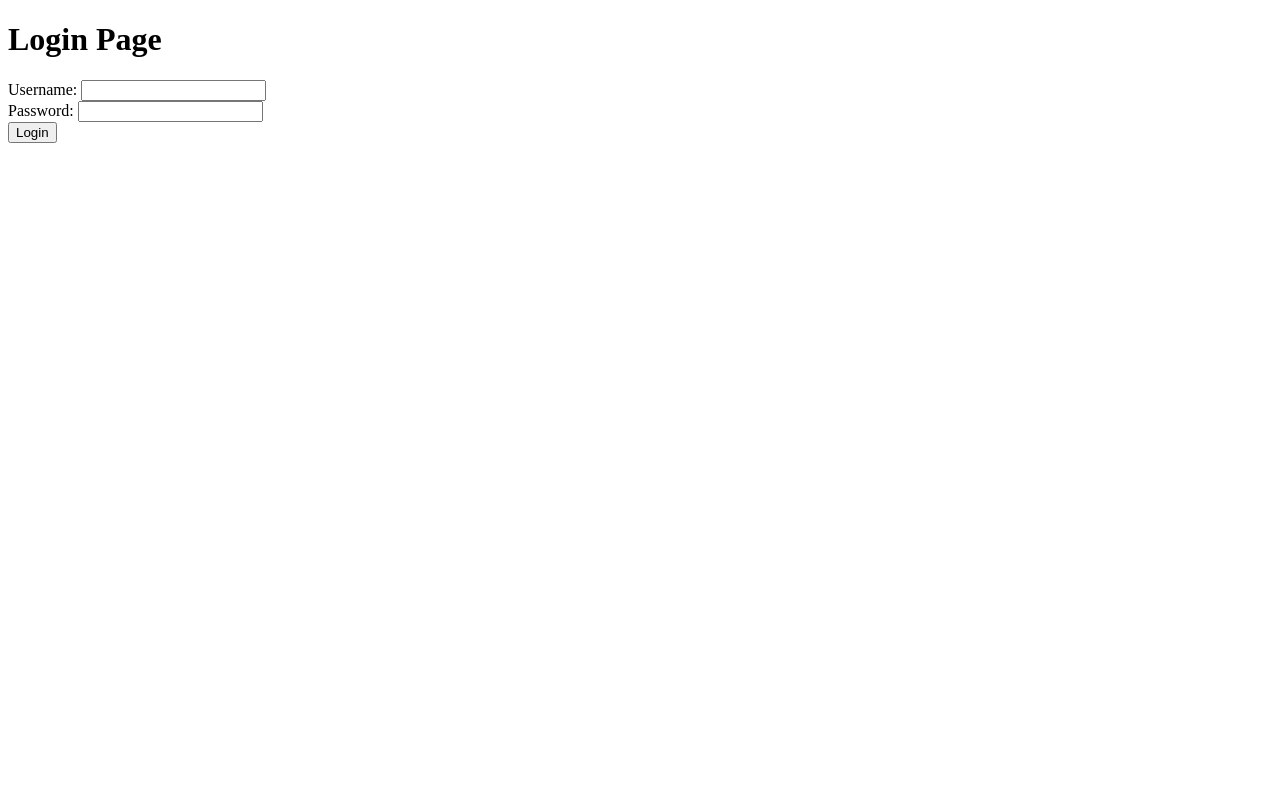
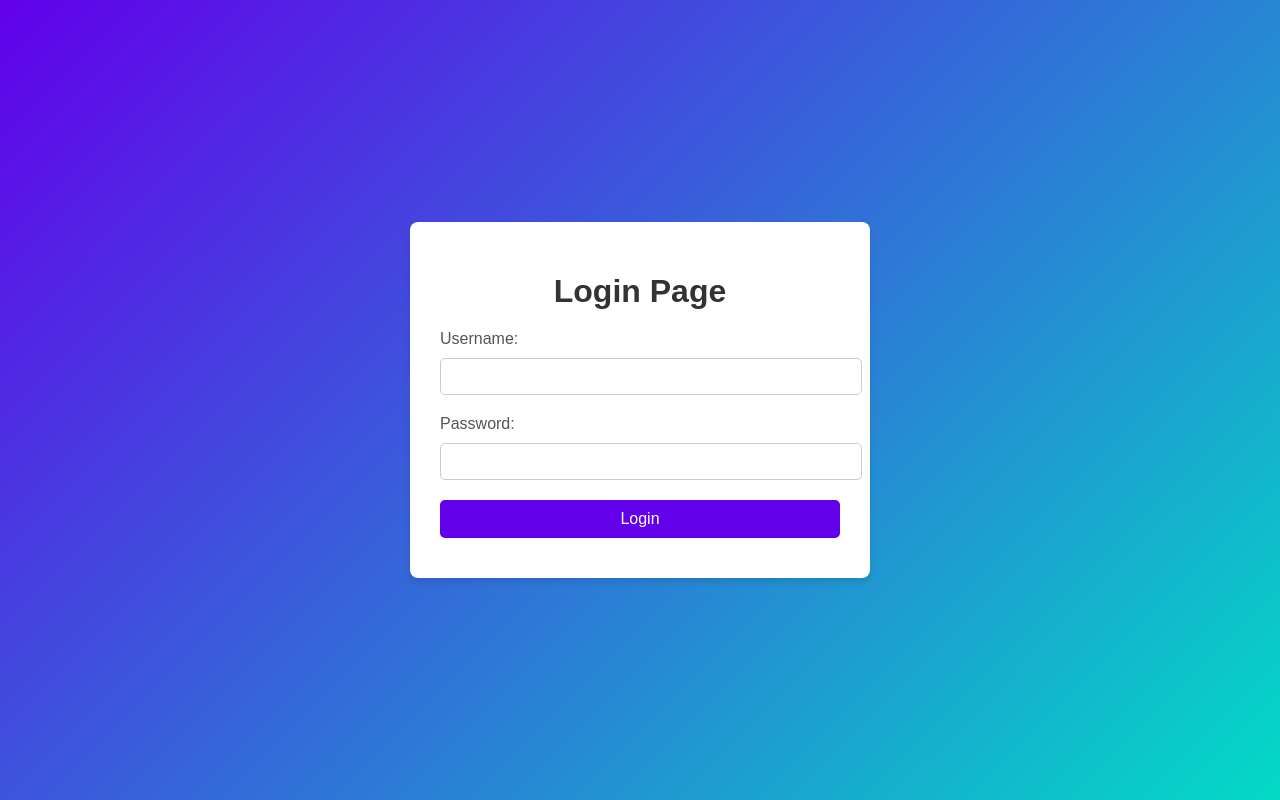
Before and after one commit to AchrfJR/front-end-course-tasks, a plain HTML site: page js-cookie/login.html in a window 1280 px wide. Drawn offline with Linux system fonts and the light colour scheme.

Commit message:
Update login.html

```diff
--- a/js-cookie/login.html
+++ b/js-cookie/login.html
@@ -5,10 +5,73 @@
     <meta name="viewport" content="width=device-width, initial-scale=1.0">
     <title>Login</title>
     <script src="script.js" defer></script>
+    <style>
+        body {
+            font-family: Arial, sans-serif;
+            margin: 0;
+            padding: 0;
+            display: flex;
+            justify-content: center;
+            align-items: center;
+            height: 100vh;
+            background: linear-gradient(135deg, #6200ea, #03dac6);
+        }
+
+        form {
+            background-color: white;
+            padding: 30px;
+            border-radius: 8px;
+            box-shadow: 0 4px 6px rgba(0, 0, 0, 0.1);
+            width: 100%;
+            max-width: 400px;
+        }
+
+        h1 {
+            font-size: 2rem;
+            color: #333;
+            text-align: center;
+            margin-bottom: 20px;
+        }
+
+        label {
+            font-size: 1rem;
+            color: #555;
+        }
+
+        input {
+            width: 100%;
+            padding: 10px;
+            margin: 10px 0 20px;
+            border: 1px solid #ccc;
+            border-radius: 5px;
+        }
+
+        button {
+            background-color: #6200ea;
+            color: white;
+            border: none;
+            padding: 10px 20px;
+            font-size: 1rem;
+            cursor: pointer;
+            border-radius: 5px;
+            width: 100%;
+            transition: background-color 0.3s ease;
+        }
+
+        button:hover {
+            background-color: #3700b3;
+        }
+
+        #errorMessage {
+            text-align: center;
+            color: red;
+            margin-top: 10px;
+        }
+    </style>
 </head>
 <body>
-    <h1>Login Page</h1>
     <form id="loginForm">
+        <h1>Login Page</h1>
         <div>
             <label for="username">Username:</label>
             <input type="text" id="username" required>
@@ -18,7 +81,7 @@
             <input type="password" id="password" required>
         </div>
         <button type="submit">Login</button>
+        <div id="errorMessage"></div>
     </form>
-    <div id="errorMessage" style="color:red;"></div>
 </body>
 </html>
```
